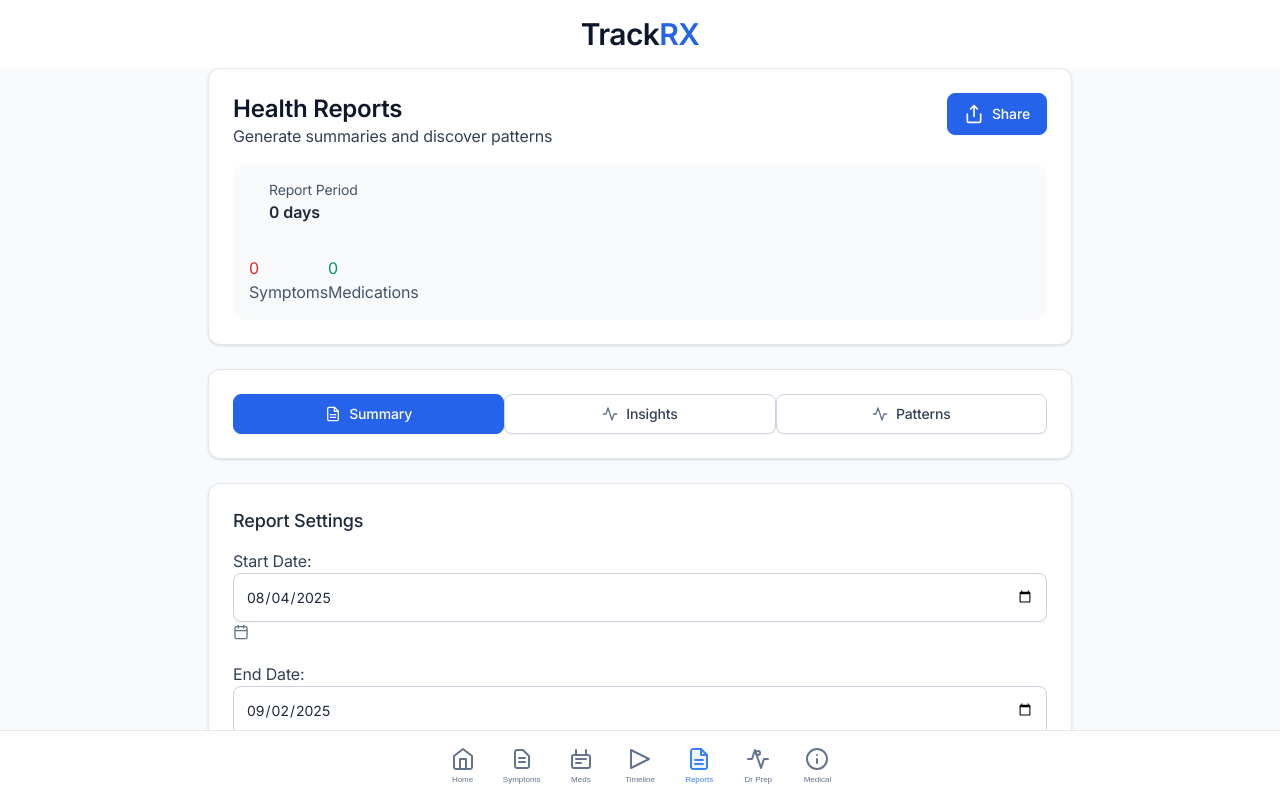
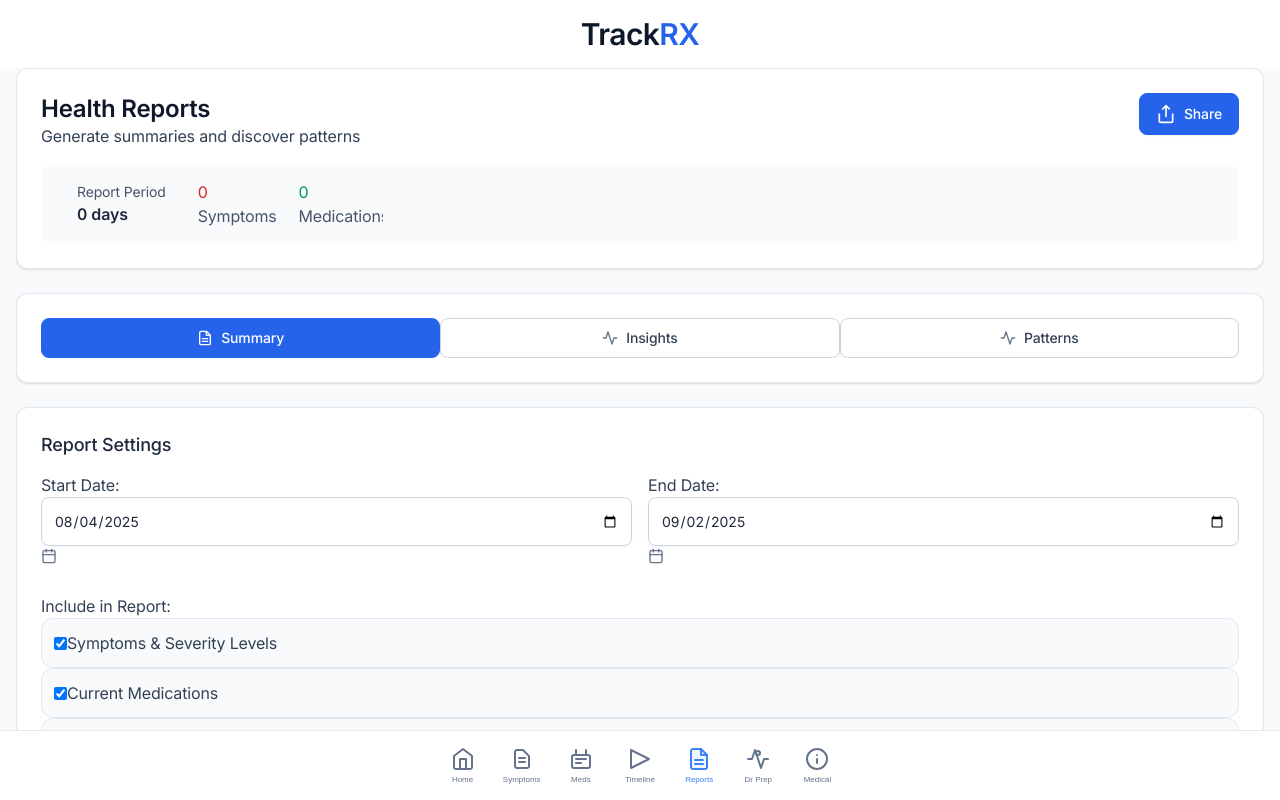
Before and after one commit to birthquake/medical-symptom-timeline-builder, a React (Create React App) app: page / in a window 1280 px wide. Both pictures are taken after a click on the button "Reports". Shown: the top 800 px of the page. Built offline with nearby package versions, Linux system fonts and the light colour scheme.

Commit message:
Update index.css

```diff
--- a/src/index.css
+++ b/src/index.css
@@ -557,3 +557,95 @@ body {
   white-space: nowrap;
   border: 0;
 }
+/* Add these responsive utilities to the end of your index.css file */
+
+/* Responsive Breakpoints */
+@media (min-width: 640px) {
+  /* sm: breakpoint utilities */
+  .sm\:grid-cols-2 { grid-template-columns: repeat(2, minmax(0, 1fr)); }
+  .sm\:grid-cols-3 { grid-template-columns: repeat(3, minmax(0, 1fr)); }
+  .sm\:flex-row { flex-direction: row; }
+  .sm\:flex-none { flex: none; }
+  .sm\:w-auto { width: auto; }
+  .sm\:items-center { align-items: center; }
+  .sm\:flex-shrink-0 { flex-shrink: 0; }
+  .sm\:gap-4 { gap: var(--space-4); }
+}
+
+@media (min-width: 1024px) {
+  /* lg: breakpoint utilities */
+  .lg\:grid-cols-4 { grid-template-columns: repeat(4, minmax(0, 1fr)); }
+}
+
+/* Add viewport width constraints to prevent overflow */
+html {
+  box-sizing: border-box;
+  overflow-x: hidden;
+}
+
+*, *::before, *::after {
+  box-sizing: inherit;
+}
+
+/* Ensure main app container never exceeds viewport */
+#root {
+  width: 100%;
+  min-height: 100vh;
+  overflow-x: hidden;
+}
+
+/* Make all direct children respect container bounds */
+.container,
+.health-card,
+.health-card-body,
+.flex,
+.grid {
+  max-width: 100%;
+  overflow-x: hidden;
+}
+
+/* Ensure form inputs never force width expansion */
+.form-input {
+  max-width: 100%;
+  min-width: 0; /* Allow inputs to shrink below intrinsic width */
+}
+
+/* Ensure buttons in flex containers can shrink */
+.btn {
+  min-width: 0; /* Allow buttons to shrink */
+  white-space: nowrap;
+}
+
+/* Fix flex containers to prevent overflow */
+.flex {
+  max-width: 100%;
+  min-width: 0;
+}
+
+.flex-1 {
+  flex: 1 1 0%;
+  min-width: 0; /* Critical: allows flex items to shrink below content width */
+}
+
+/* Ensure grid containers respect viewport bounds */
+.grid {
+  max-width: 100%;
+  min-width: 0;
+}
+
+/* Make gap utilities more conservative on mobile */
+@media (max-width: 639px) {
+  .gap-6 { gap: var(--space-4); }
+  .gap-4 { gap: var(--space-3); }
+  .gap-3 { gap: var(--space-2); }
+
+  /* Reduce padding on mobile to give more room */
+  .health-card-body {
+    padding: var(--space-4);
+  }
+
+  /* Ensure mobile navigation doesn't cause overflow */
+  .flex {
+    flex-wrap: wrap;
+  }
+}
```
